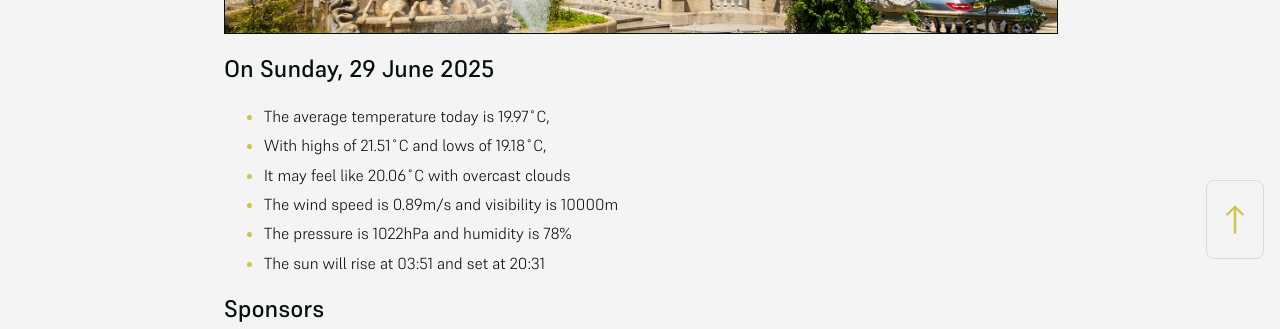
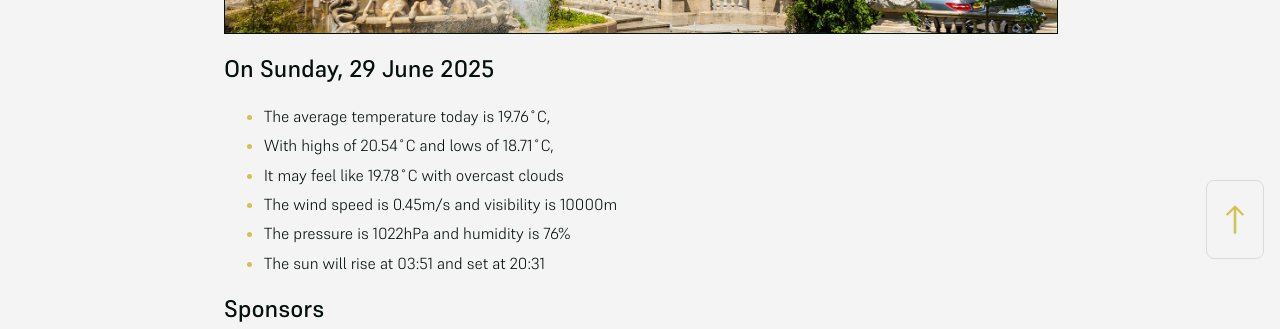
Before and after one commit to mat-0/cheltenham-open-data, a Jekyll site: the page built from index.md, in a window 1280 px wide. Shown: the part 625-954 px from the top of the page. Built offline with Jekyll 4.4.1, drawn with Linux system fonts in a browser that asks for light colours.

Commit message:
Updated 2025-06-29 22:58:04

```diff
--- a/index.md
+++ b/index.md
@@ -10,11 +10,11 @@ seo: Menu
 <!-- weather_marker starts -->
 ## On Sunday, 29 June 2025
 
-- The average temperature today is 19.97˚C,
-- With highs of 21.51˚C and lows of 19.18˚C,
-- It may feel like 20.06˚C with overcast clouds
-- The wind speed is 0.89m/s and visibility is 10000m
-- The pressure is 1022hPa and humidity is 78%
+- The average temperature today is 19.76˚C,
+- With highs of 20.54˚C and lows of 18.71˚C,
+- It may feel like 19.78˚C with overcast clouds
+- The wind speed is 0.45m/s and visibility is 10000m
+- The pressure is 1022hPa and humidity is 76%
 - The sun will rise at 03:51 and set at 20:31
 
 <!-- weather_marker ends -->
```
Also changed, not shown: _data/flood.json (+5 -27 lines), _pages/fix-my-street.md (+1 -1 lines), _pages/news.md (+3 -3 lines).
